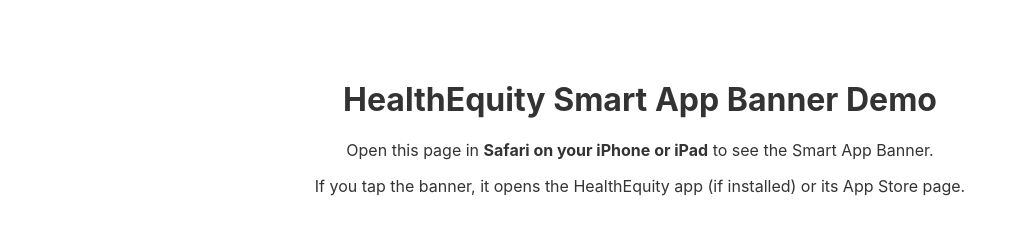
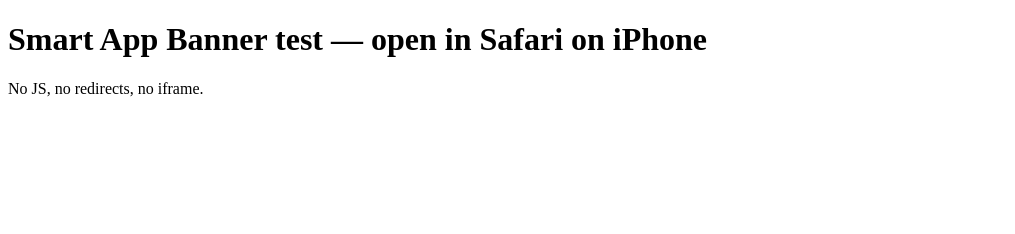
Before and after one commit to qdeathf/Smart-banner-app-test, a plain HTML site: page index.html in a window 1280 px wide. Shown: the whole page, without its empty margins (0-1015 px from the left). Drawn offline with Linux system fonts and the light colour scheme.

Commit message:
Update index.html

```diff
--- a/index.html
+++ b/index.html
@@ -1,29 +1,13 @@
-<!DOCTYPE html>
-<html lang="en">
+<!doctype html>
+<html>
 <head>
-  <meta charset="UTF-8">
-  <title>HealthEquity Smart App Banner Demo</title>
-
-  <!-- Apple Smart App Banner for HealthEquity -->
+  <meta charset="utf-8">
+  <title>Banner test</title>
   <meta name="apple-itunes-app" content="app-id=1030456434, app-argument=healthequity://">
-  <!--
-    app-id: 1030456434 → official App Store ID for “HealthEquity Mobile.”
-    app-argument: optional deep link (healthequity://) — use a specific path if you know one.
-  -->
-
-  <meta name="viewport" content="width=device-width, initial-scale=1">
-  <style>
-    body {
-      font-family: -apple-system, BlinkMacSystemFont, "Segoe UI", Roboto, sans-serif;
-      text-align: center;
-      margin-top: 80px;
-      color: #333;
-    }
-  </style>
+  <meta name="viewport" content="width=device-width,initial-scale=1">
 </head>
 <body>
-  <h1>HealthEquity Smart App Banner Demo</h1>
-  <p>Open this page in <strong>Safari on your iPhone or iPad</strong> to see the Smart App Banner.</p>
-  <p>If you tap the banner, it opens the HealthEquity app (if installed) or its App Store page.</p>
+  <h1>Smart App Banner test — open in Safari on iPhone</h1>
+  <p>No JS, no redirects, no iframe.</p>
 </body>
 </html>
```
